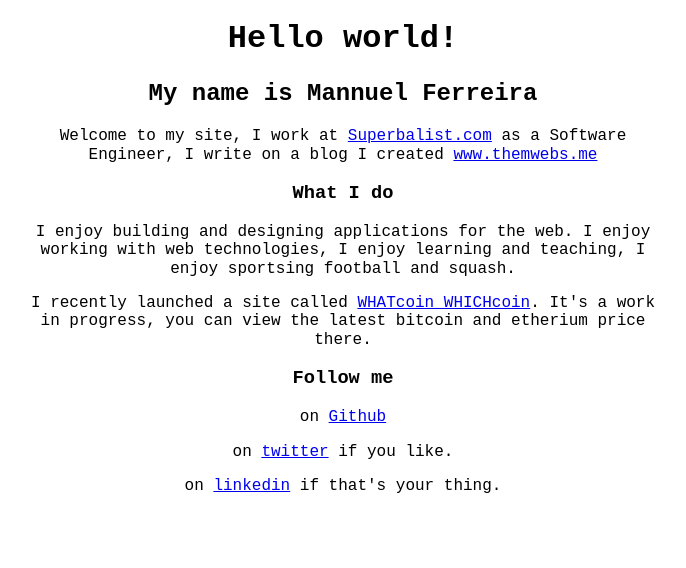
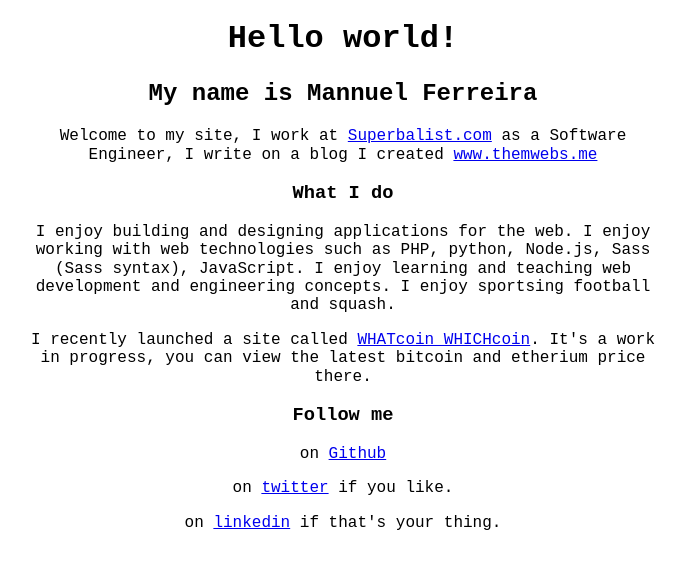
Before and after one commit to mannuelf/mannuelferreira.com, a Nuxt app: page / in a window 1280 px wide. Shown: the top 568 px of the page, without its empty margins (297-983 px from the left). Built offline with nearby package versions, Linux system fonts and the light colour scheme.

Commit message:
update about and meta

```diff
--- a/nuxt.config.js
+++ b/nuxt.config.js
@@ -7,7 +7,7 @@ export default {
     meta: [
       { charset: 'utf-8' },
       { name: 'viewport', content: 'width=device-width, initial-scale=1' },
-      { name: 'description', content: 'Mannuel Ferreira, Software Engineer' }
+      { name: 'description', content: 'Mannuel Ferreira, Software Engineer. I enjoy building and designing applications for the web. I enjoy working with web technologies such as PHP, python, Node.js, Sass (Sass syntax), JavaScript' }
     ]
   }
 }
--- a/pages/index.vue
+++ b/pages/index.vue
@@ -7,7 +7,7 @@
             <p>Welcome to my site, I work at <a href="https://superbalist.com">Superbalist.com</a> as a Software Engineer, I write on a blog I created <a href="http://www.themwebs.me">www.themwebs.me</a></p>
 
             <h3>What I do</h3>
-            <p>I enjoy building and designing applications for the web. I enjoy working with web technologies, I enjoy learning and teaching, I enjoy sportsing football and squash.</p>
+            <p>I enjoy building and designing applications for the web. I enjoy working with web technologies such as PHP, python, Node.js, Sass (Sass syntax), JavaScript. I enjoy learning and teaching web development and engineering concepts. I enjoy sportsing football and squash.</p>
             <p>I recently launched a site called <a href="https://www.whatcoinwhichcoin.com">WHATcoin WHICHcoin</a>. It's a work in progress, you can view the latest bitcoin and etherium price there.</p>
 
             <h3>Follow me</h3>
```
